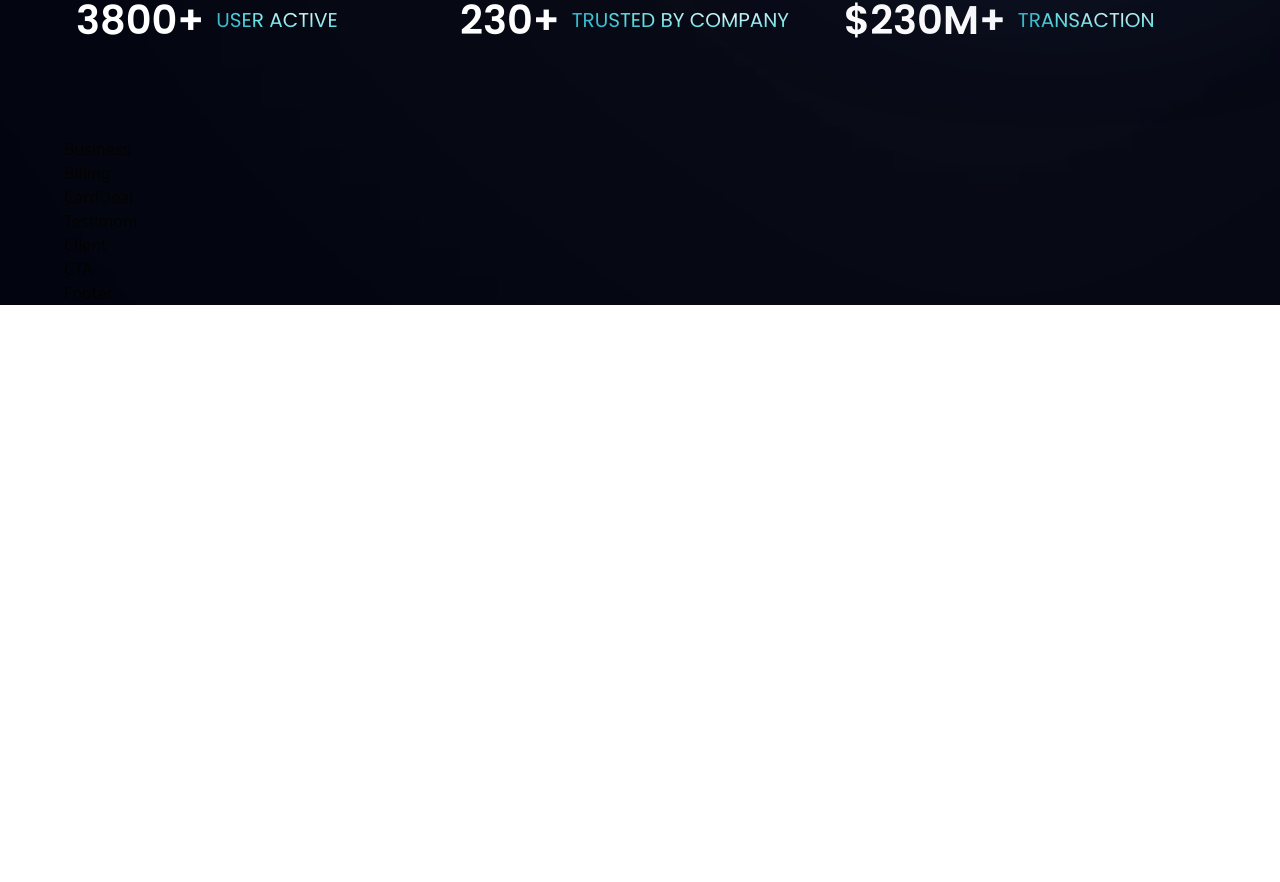
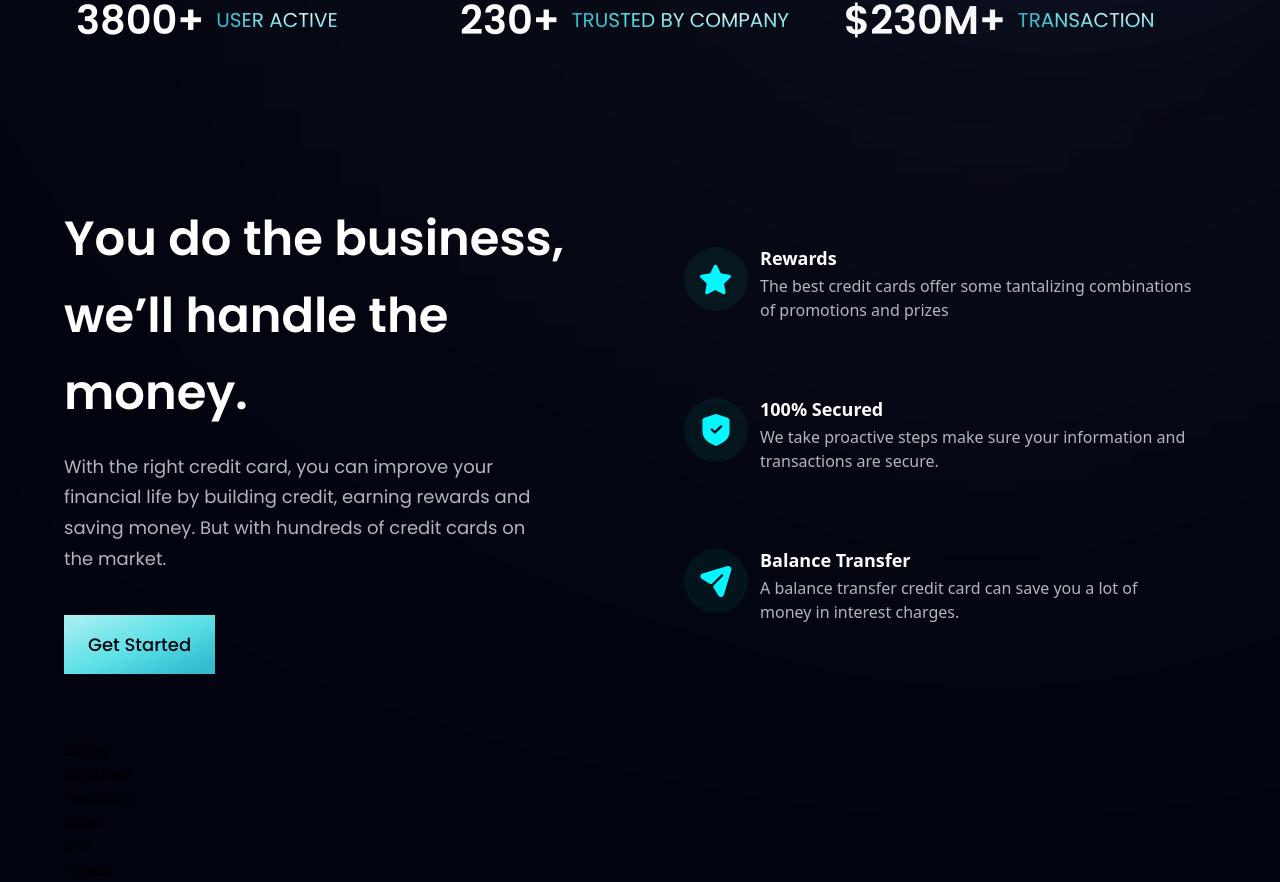
Before and after one commit to AbdullahFathan/modern-bank-web, a React (Vite) app: page / in a window 1280 px wide. Shown: the part 805-1687 px from the top of the page. Before the commit the page ends 1110 px from the top, so only its background shows below. Built offline with nearby package versions, Linux system fonts and the light colour scheme.

Commit message:
style: business section done

```diff
--- a/src/components/Business.jsx
+++ b/src/components/Business.jsx
@@ -1,4 +1,51 @@
+import { features } from "../constants";
+import styles, { layout } from "../style";
+import Button from "./Button";
+
+const FeatureCard = ({ icon, title, content, index }) => (
+  <div
+    className={`flex flex-row p-6 rounded-[20px] ${
+      index !== features.length - 1 ? "mb-6" : "mb-0"
+    } feature-card `}
+  >
+    <div
+      className={`w-[64px] h-[64px] rounded-full ${styles.flexCenter} bg-dimBlue`}
+    >
+      <img src={icon} alt="icon" className="w-[50%] h-[50%] object-contain" />
+    </div>
+    <div className="flex-1 flex flex-col ml-3">
+      <h4 className="font-popins font-semibold text-white text-[18px] leading-[23px] mb-1">
+        {title}
+      </h4>
+      <p className="font-popins font-normal text-dimWhite text-[16px] leading-[24px] mb-1">
+        {content}
+      </p>
+    </div>
+  </div>
+);
+
 const Business = () => {
-  return <div>Business</div>;
+  return (
+    <section id="feature" className={layout.section}>
+      <div className={layout.sectionInfo}>
+        <h2 className={styles.heading2}>
+          You do the business, <br className="sm:block hidden" /> we’ll handle
+          the money.
+        </h2>
+        <p className={`${styles.paragraph} max-w-[470px] mt-5`}>
+          With the right credit card, you can improve your financial life by
+          building credit, earning rewards and saving money. But with hundreds
+          of credit cards on the market.
+        </p>
+        <Button styles="mt-10" />
+      </div>
+      {/*Show Card at the right side */}
+      <div className={`${layout.sectionImg} flex-col`}>
+        {features.map((feature, index) => (
+          <FeatureCard key={feature.id} {...feature} index={index} />
+        ))}
+      </div>
+    </section>
+  );
 };
 export default Business;
--- a/src/components/Button.jsx
+++ b/src/components/Button.jsx
@@ -1,4 +1,11 @@
-const Button = () => {
-  return <div>Button</div>;
+const Button = ({ styles }) => {
+  return (
+    <button
+      type="button"
+      className={`py-4 px-6 bg-blue-gradient font-poppins font-medium text-[18px] text-primary outline-none ${styles}`}
+    >
+      Get Started
+    </button>
+  );
 };
 export default Button;
--- a/src/components/Stats.jsx
+++ b/src/components/Stats.jsx
@@ -4,7 +4,7 @@ import styles from "../style";
 const Stats = () => {
   return (
     <section
-      className={`${styles.flexCenter} sm:flex-row flex-col flex-warp sm:mb-20 mb-6`}
+      className={`${styles.flexCenter} flex-row  flex-wrap sm:mb-20 mb-6`}
     >
       {stats.map((stat) => (
         <div
```
